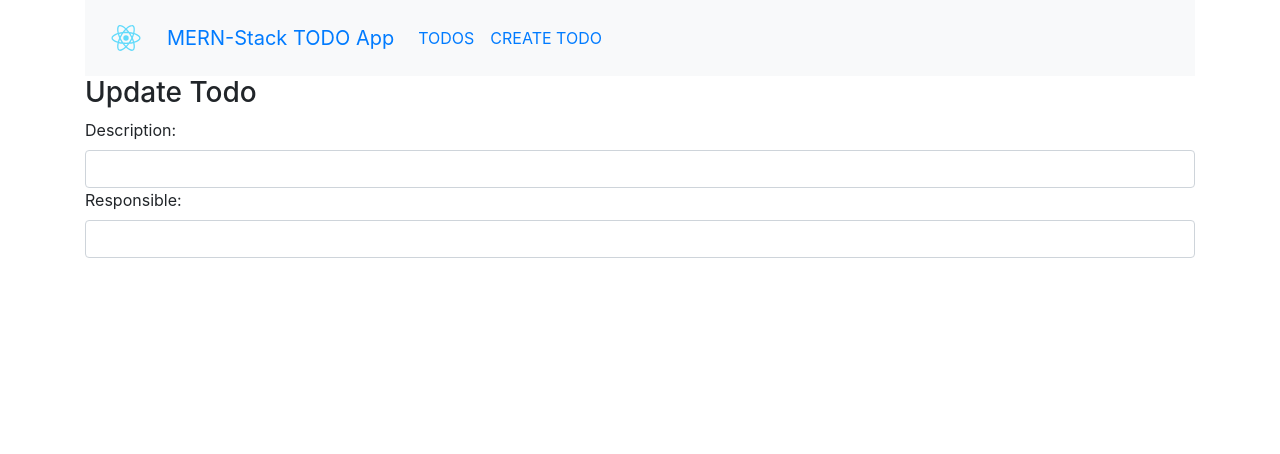
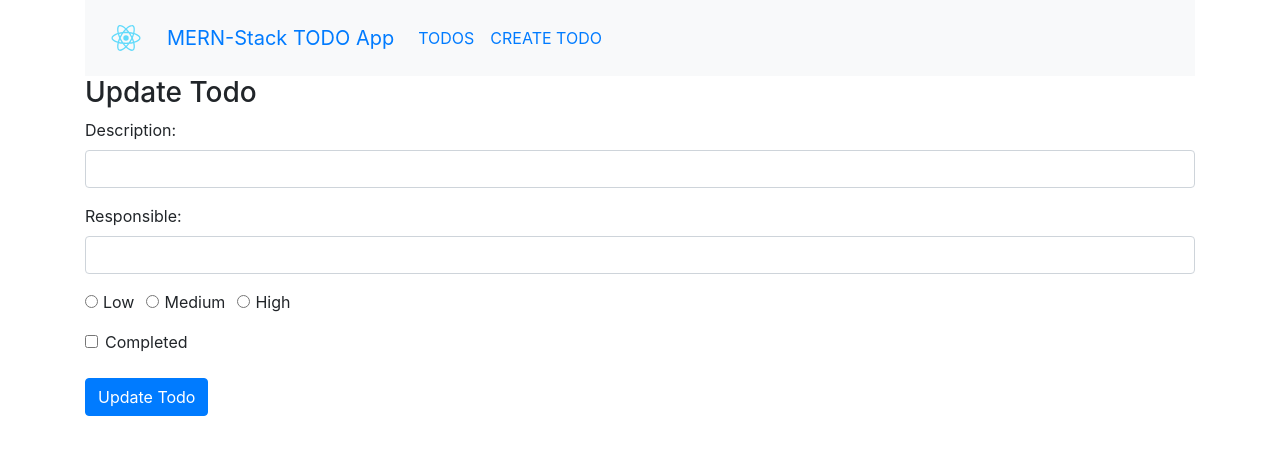
Before and after one commit to Joes-BitGit/mern-todo-app, a React (Create React App) app: page /edit/1 in a window 1280 px wide. Shown: the top 454 px of the page. Built offline with nearby package versions, Linux system fonts and the light colour scheme; no server answers.

Commit message:
Linking to edittodo component

```diff
--- a/src/components/edit-todo.component.js
+++ b/src/components/edit-todo.component.js
@@ -5,6 +5,13 @@
 
   constructor(props){
     super(props);
+
+    this.onChangeTodoDescription = this.onChangeTodoDescription.bind(this);
+    this.onChangeTodoResponsible = this.onChangeTodoResponsible.bind(this);
+    this.onChangeTodoPriority = this.onChangeTodoPriority.bind(this);
+    this.onChangeTodoCompleted = this.onChangeTodoCompleted.bind(this);
+    this.onSubmit = this.onSubmit.bind(this);
+
     this.state = {
       todo_description: '',
       todo_responsible: '',
@@ -28,6 +35,44 @@
       })
   }
 
+  onChangeTodoDescription(e) {
+    this.setState({
+      todo_description: e.target.value
+    });
+  }
+
+  onChangeTodoResponsible(e) {
+    this.setState({
+      todo_responsible: e.target.value
+    });
+  }
+
+  onChangeTodoPriority(e) {
+    this.setState({
+      todo_priority: e.target.value
+    });
+  }
+
+  onChangeTodoCompleted(e) {
+    this.setState({
+      todo_completed: !this.state.todo_completed
+    });
+  }
+
+  onSubmit(e) {
+    e.preventDefault();
+    const obj = {
+      todo_description: this.state.todo_description,
+      todo_responsible: this.state.todo_responsible,
+      todo_priority:  this.state.todo_priority,
+      todo_completed: this.state.todo_completed
+    };
+    axios.post('http://localhost:4000/todos/update/'+this.props.match.params.id, obj)
+      .then(res => console.log(res.data));
+
+    this.props.history.push('/');
+  }
+
   render(){
     return (
       <div>
@@ -40,6 +85,8 @@
                    value={this.state.todo_description}
                    onChange={this.onChangeTodoDescription}
             />
+          </div>
+          <div className="form-group">
             <label>Responsible: </label>
             <input type="text"
                    className="form-control"
@@ -47,6 +94,61 @@
                    onChange={this.onChangeTodoResponsible}
             />
           </div>
+          <div className="form-group">
+            <div className="form-check form-check-inline">
+              <input className="form-check-input"
+                     type="radio"
+                     name="priorityOptions"
+                     id="priorityLow"
+                     value="Low"
+                     checked={this.state.todo_priority==='Low'}
+                     onChange={this.onChangeTodoPriority}
+               />
+               <label className="form-check-label">Low</label>
+            </div>
+            <div className="form-check form-check-inline">
+              <input className="form-check-input"
+                     type="radio"
+                     name="priorityOptions"
+                     id="priorityMedium"
+                     value="Medium"
+                     checked={this.state.todo_priority==='Medium'}
+                     onChange={this.onChangeTodoPriority}
+               />
+               <label className="form-check-label">Medium</label>
+            </div>
+            <div className="form-check form-check-inline">
+              <input className="form-check-input"
+                     type="radio"
+                     name="priorityOptions"
+                     id="priorityHigh"
+                     value="High"
+                     checked={this.state.todo_priority==='High'}
+                     onChange={this.onChangeTodoPriority}
+               />
+               <label className="form-check-label">High</label>
+            </div>
+          </div>
+
+          <div className="form-check">
+            <input className="form-check-input"
+                   id="completedCheckbox"
+                   type="checkbox"
+                   name="completedCheckbox"
+                   onChange={this.onChangeTodoCompleted}
+                   checked={this.state.todo_completed}
+                   value={this.state.todo_completed}
+                   />
+             <label className="form-check-label" htmlFor="completedCheckbox">
+              Completed
+             </label>
+           </div>
+           <br />
+
+           <div className="form-group">
+              <input type="submit" value="Update Todo" className="btn btn-primary"/>
+           </div>
+
         </form>
       </div>
     )
--- a/src/components/todos-list.component.js
+++ b/src/components/todos-list.component.js
@@ -21,6 +21,16 @@
   }
 
   componentDidMount(){
+    axios.get('http://localhost:4000/todos/')
+      .then(response => {
+        this.setState({todos: response.data});
+      })
+      .catch(function (error) {
+        console.log(error);
+      })
+  }
+
+  componentDidUpdate() {
     axios.get('http://localhost:4000/todos/')
       .then(response => {
         this.setState({todos: response.data});
```
Lines whose indentation alone changed are shown as unchanged.
